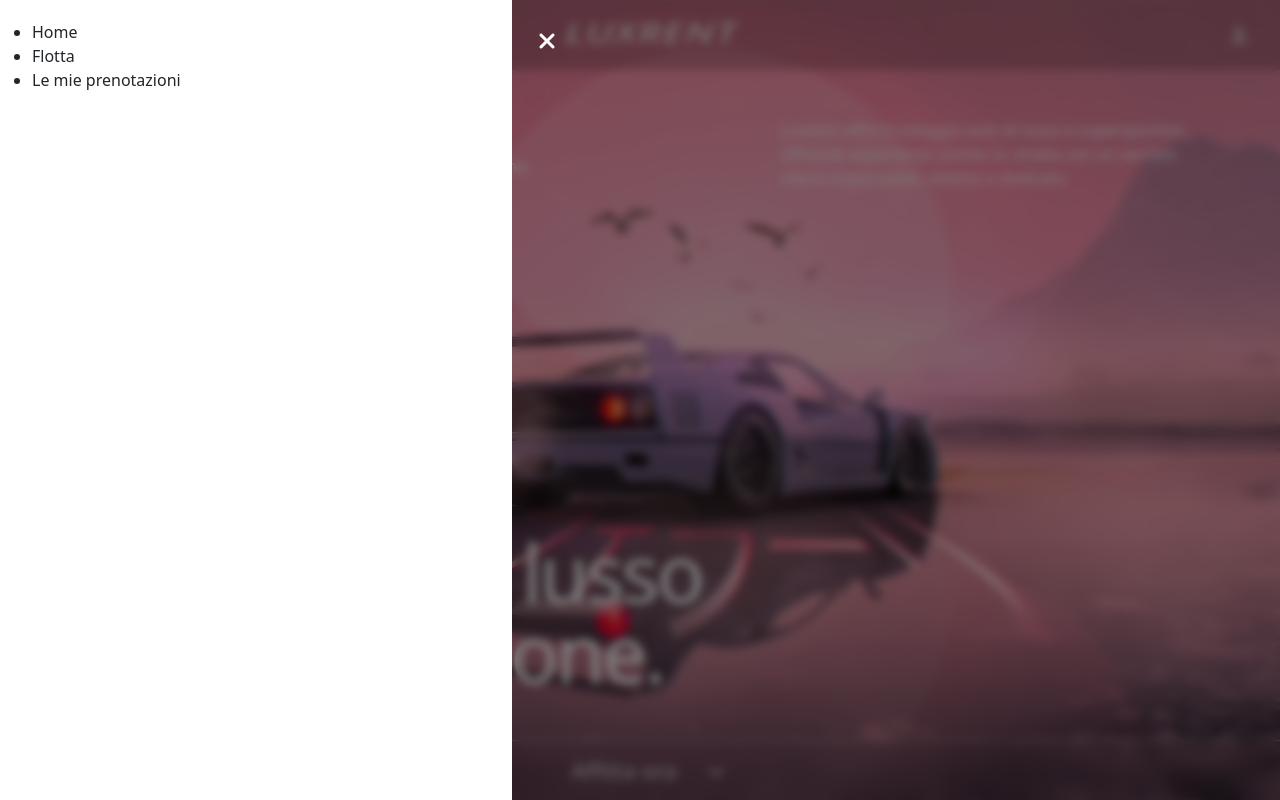
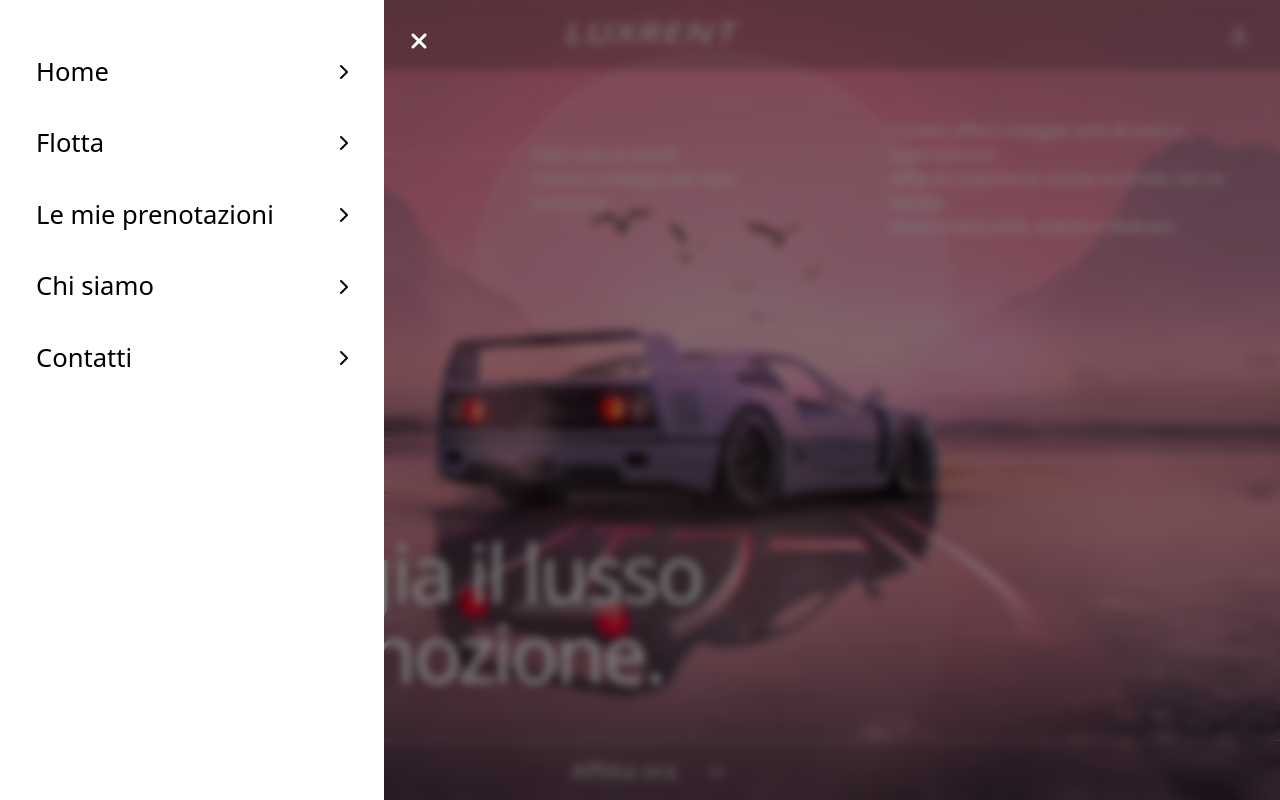
Before and after one commit to emazupp/luxrent_Frontend, a React (Vite) app: page / in a window 1280 px wide. Both pictures are taken after a click on the element "Menu". Built offline with nearby package versions, Linux system fonts and the light colour scheme.

Commit message:
💄 style: add some elements on homepage

```diff
--- a/src/components/layout/Header/Header.jsx
+++ b/src/components/layout/Header/Header.jsx
@@ -11,7 +11,9 @@ export default function Header() {
         <span>Menu</span>
       </div>
       <div className={styles.logoContainer}>
-        <h1>LUXRENT</h1>
+        <h1>
+          <a href="/">LUXRENT</a>
+        </h1>
       </div>
       <div className={styles.userWrapper}>
         <div className={styles.userContainer}>
--- a/src/components/layout/Header/Header.module.css
+++ b/src/components/layout/Header/Header.module.css
@@ -25,6 +25,12 @@
   font-style: italic;
   letter-spacing: 2px;
   transform: scaleY(0.7);
+  cursor: pointer;
+}
+
+.logoContainer a {
+  text-decoration: none;
+  color: white;
 }
 
 .userWrapper {
--- a/src/components/layout/MenuSidebar/MenuSidebar.jsx
+++ b/src/components/layout/MenuSidebar/MenuSidebar.jsx
@@ -2,6 +2,7 @@ import styles from "./MenuSidebar.module.css";
 import { GlobalContext } from "../../../contexts/GlobalContext";
 import { useContext } from "react";
 import Overlay from "../../elements/Overlay/Overlay";
+import { NavLink } from "react-router-dom";
 
 export default function MenuSidebar() {
   const { isSidebarOpen, toggleSidebar } = useContext(GlobalContext);
@@ -13,11 +14,26 @@ export default function MenuSidebar() {
           <Overlay />
           <div className={styles.menuSidebarWrapper}>
             <div className={styles.menuSidebar}>
-              <ul>
-                <li>Home</li>
-                <li>Flotta</li>
-                <li>Le mie prenotazioni</li>
-              </ul>
+              <NavLink to="/" className={styles.menuSidebarItem}>
+                <span>Home</span>
+                <i class="fa-solid fa-chevron-right"></i>
+              </NavLink>
+              <NavLink to="/search" className={styles.menuSidebarItem}>
+                <span>Flotta</span>
+                <i class="fa-solid fa-chevron-right"></i>
+              </NavLink>
+              <NavLink to="/mybooking" className={styles.menuSidebarItem}>
+                <span>Le mie prenotazioni</span>
+                <i class="fa-solid fa-chevron-right"></i>
+              </NavLink>
+              <NavLink to="#aboutus" className={styles.menuSidebarItem}>
+                <span>Chi siamo</span>
+                <i class="fa-solid fa-chevron-right"></i>
+              </NavLink>
+              <NavLink to="#contactus" className={styles.menuSidebarItem}>
+                <span>Contatti</span>
+                <i class="fa-solid fa-chevron-right"></i>
+              </NavLink>
             </div>
             <div className={styles.menuSidebarClose} onClick={toggleSidebar}>
               <i className="fa-solid fa-xmark"></i>
--- a/src/components/layout/MenuSidebar/MenuSidebar.module.css
+++ b/src/components/layout/MenuSidebar/MenuSidebar.module.css
@@ -1,5 +1,5 @@
 .menuSidebarWrapper {
-  width: 40%;
+  width: 30%;
   background-color: white;
   height: 100vh;
   position: fixed;
@@ -24,3 +24,39 @@
   background-color: rgba(255, 255, 255, 0.2);
   border-radius: 5px;
 }
+
+.menuSidebar {
+  font-size: 1.6rem;
+  padding: 1rem;
+  display: flex;
+  flex-direction: column;
+  justify-content: space-around;
+  height: 50%;
+}
+
+.menuSidebarItem {
+  display: flex;
+  justify-content: space-between;
+  align-items: center;
+  padding: 10px 20px;
+  border-radius: 10px;
+}
+
+.menuSidebarItem:hover {
+  cursor: pointer;
+  background-color: rgba(0, 0, 0, 0.2);
+  border-radius: 5px;
+}
+
+.menuSidebarItem.active {
+  background-color: rgba(0, 0, 0, 0.2);
+}
+
+.menuSidebar i {
+  font-size: 1rem;
+}
+
+.menuSidebar a {
+  text-decoration: none;
+  color: black;
+}
--- a/src/pages/HomePage/HomePage.jsx
+++ b/src/pages/HomePage/HomePage.jsx
@@ -37,6 +37,10 @@ export default function HomePage() {
             <span>Affitta ora</span>
             <i class="fa-solid fa-chevron-down"></i>
           </div>
+
+          <div className={styles.jumboStopButton}>
+            <i class="fa-solid fa-pause"></i>
+          </div>
         </div>
       </div>
       <div className={styles.jumboWrapper}>
--- a/src/pages/HomePage/HomePage.module.css
+++ b/src/pages/HomePage/HomePage.module.css
@@ -31,13 +31,13 @@
 .upperSection {
   display: flex;
   align-items: center;
+  justify-content: space-between;
   gap: 1rem;
 }
 
 .upperLeftSection {
   display: flex;
   flex: 0 0 60%;
-  align-items: center;
   gap: 10px;
 }
 
@@ -47,8 +47,9 @@
 }
 
 .separatorLine {
-  width: 100px;
+  width: 500px;
   height: 1px;
+  margin-top: 11px;
   background-color: rgba(255, 255, 255, 0.5);
 }
 
@@ -61,12 +62,13 @@
   font-weight: 500;
   letter-spacing: -3px;
   line-height: 80px;
+  text-shadow: 1px 1px 20px rgba(0, 0, 0, 0.5);
 }
 
 .upperRightSection {
   display: flex;
   flex-direction: column;
-  flex: 0 0 40%;
+  flex: 0 0 30%;
 }
 
 .jumboLowerButton {
@@ -85,3 +87,19 @@
   font-size: 1.4rem;
   padding: 1rem;
 }
+
+.jumboStopButton {
+  border: 1px solid rgba(255, 255, 255, 0.5);
+  border-radius: 10px;
+  height: 60px;
+  aspect-ratio: 1;
+  display: flex;
+  justify-content: center;
+  align-items: center;
+  backdrop-filter: blur(10px);
+  color: rgba(255, 255, 255, 0.8);
+  position: absolute;
+  font-size: 1.3rem;
+  right: 40px;
+  bottom: 90px;
+}
```
